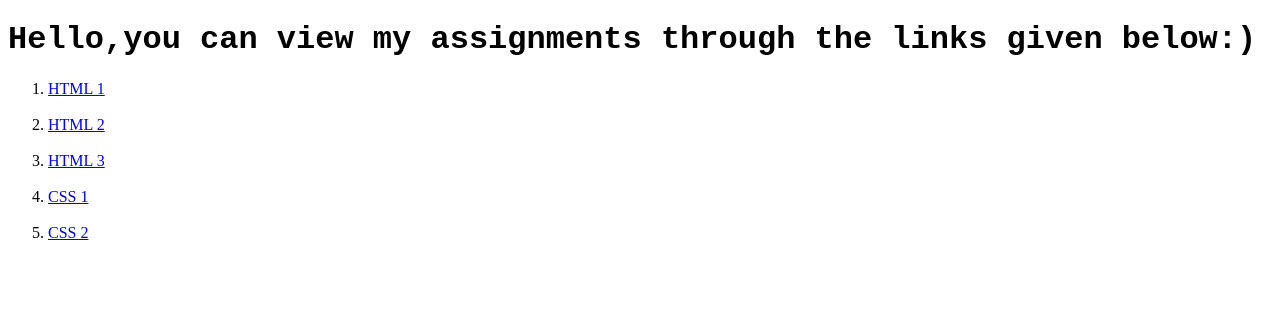
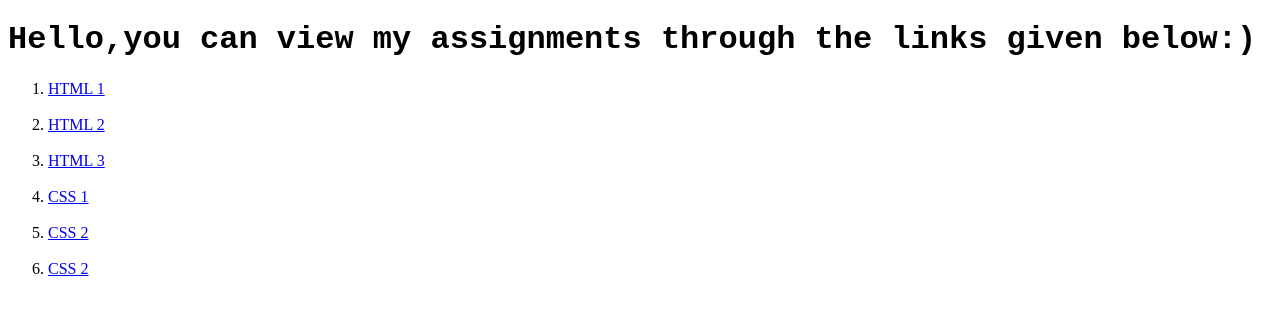
Before and after one commit to sridhar2903/prebytes_handson, a plain HTML site: page index.html in a window 1280 px wide. Drawn offline with Linux system fonts and the light colour scheme.

Commit message:
finalchanges

```diff
--- a/index.html
+++ b/index.html
@@ -14,6 +14,8 @@
 <li><a href="Html3.html" >HTML 3</a></li><br>
 <li><a href="css1.html" >CSS 1</a></li><br>
 <li><a href="css2.html" >CSS 2</a></li><br>
+<li><a href="css3.html" >CSS 2</a></li><br>
+
 </ol>
 </body>
 </html>
```
